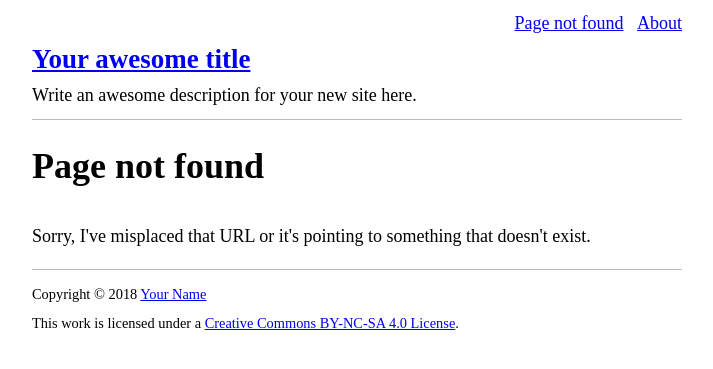
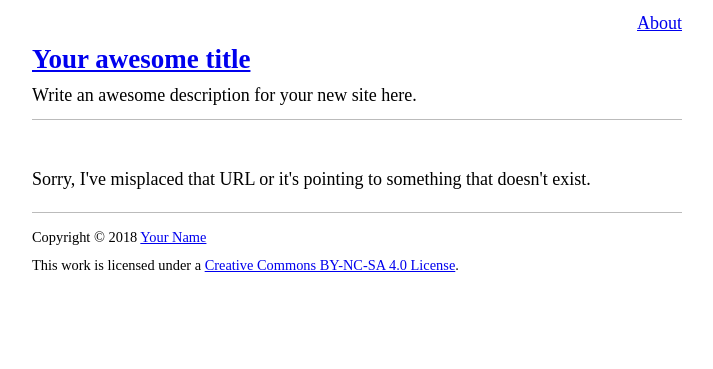
Before and after one commit to artlogic/jekyll-theme-iota, a Jekyll site: the page built from 404.html, in a window 1280 px wide. Shown: the top 369 px of the page, without its empty margins (283-996 px from the left). Built offline with Jekyll 4.4.1, drawn with Linux system fonts in a browser that asks for light colours.

Commit message:
Simplify 404

```diff
--- a/404.html
+++ b/404.html
@@ -1,7 +1,5 @@
 ---
 layout: page
-title: "Page not found"
-ignore: true
 ---
 
 <p>Sorry, I've misplaced that URL or it's pointing to something that doesn't exist.</p>
```
